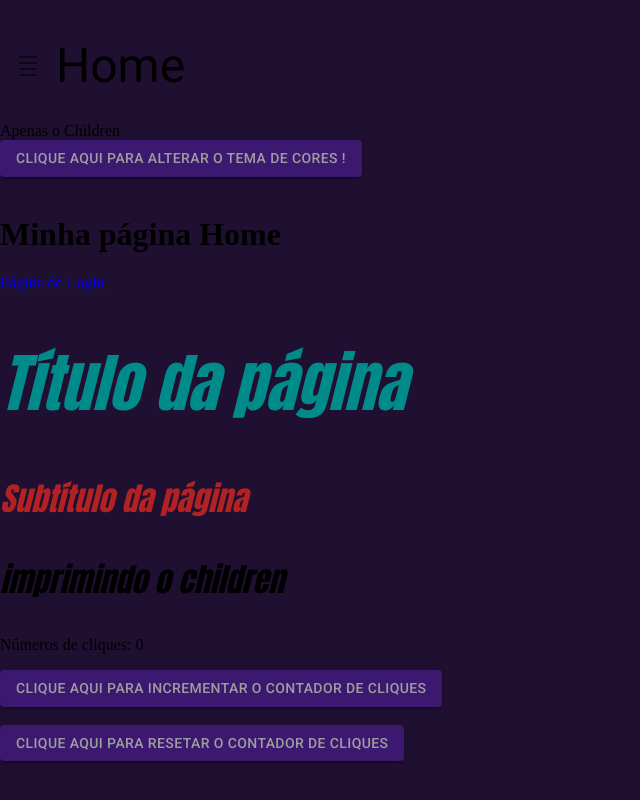
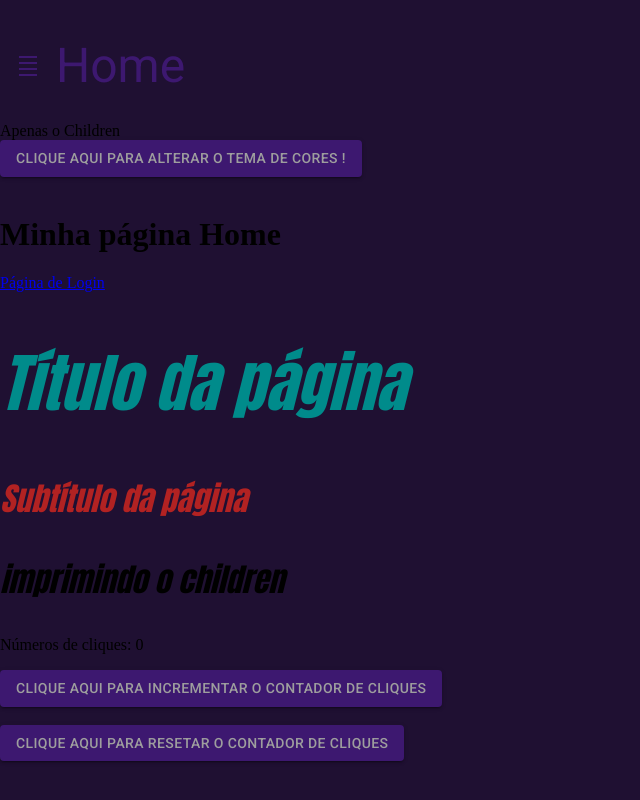
Before and after one commit to ocsoares/Aprendendo-ReactJS, a React (Vite) app: page /home in a window 1280 px wide. Shown: the whole page, without its empty margins (0-640 px from the left). Built offline with nearby package versions, Linux system fonts and the light colour scheme; no server answers.

Commit message:
feat: add sidebar icon & title to PageBaseLayout

```diff
--- a/src/app/shared/layouts/PageBaseLayout.tsx
+++ b/src/app/shared/layouts/PageBaseLayout.tsx
@@ -1,4 +1,4 @@
-import { Box, IconButton, Typography, useTheme } from "@mui/material";
+import { Box, IconButton, Link, Typography, useTheme } from "@mui/material";
 import { PropsWithChildren } from "react";
 import { DensitySmall } from "@mui/icons-material";
 import { useSidebar } from "../hooks/UseSidebar";
@@ -27,16 +27,21 @@ export const PageBaseLayout = ({
         // justifyContent={"center"} // Posiciona no CENTRO do BOX !
         gap={1}
       >
-        <IconButton onClick={toggleSidebarOpen}>
+        <IconButton
+          onClick={toggleSidebarOpen}
+          sx={{ color: currentTheme.palette.primary.main }}
+        >
           <DensitySmall />
         </IconButton>
 
         {/* "Typography" é um Componente do MaterialUI para FONTES !!! */}
         {/* ----------------------------------------------------------------- */}
         {/* variant = APLICA o Estilo de determinada Tag HTML ! */}
-
-        {/*  TORNAR O TITLE CLICÁVEL PRA HOME ! */}
-        <Typography variant="h3">{title}</Typography>
+        <Link href="/home" underline="none">
+          <Typography variant="h3" color={currentTheme.palette.primary.main}>
+            {title}
+          </Typography>
+        </Link>
       </Box>
 
       <Box>{children}</Box>
```
